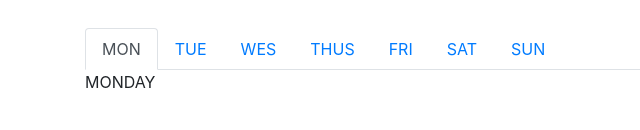
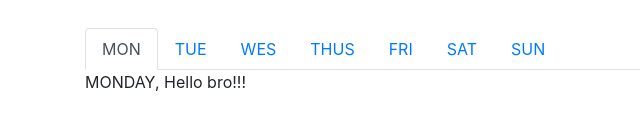
Before and after one commit to VoBaNguyen/FE57_MOVIES, a plain HTML site: page index.html in a window 1280 px wide. Shown: the part 1227-1357 px from the top of the page, 0-640 px from the left. Drawn offline with nearby package versions, Linux system fonts and the light colour scheme.

Commit message:
Test netlify synchronize

```diff
--- a/index.html
+++ b/index.html
@@ -437,7 +437,7 @@
                         id="MON"
                         role="tabpanel"
                     >
-                        MONDAY
+                        MONDAY, Hello bro!!!
                     </div>
                     <div class="tab-pane fade" id="TUE" role="tabpanel">
                         TUESDAY
```
